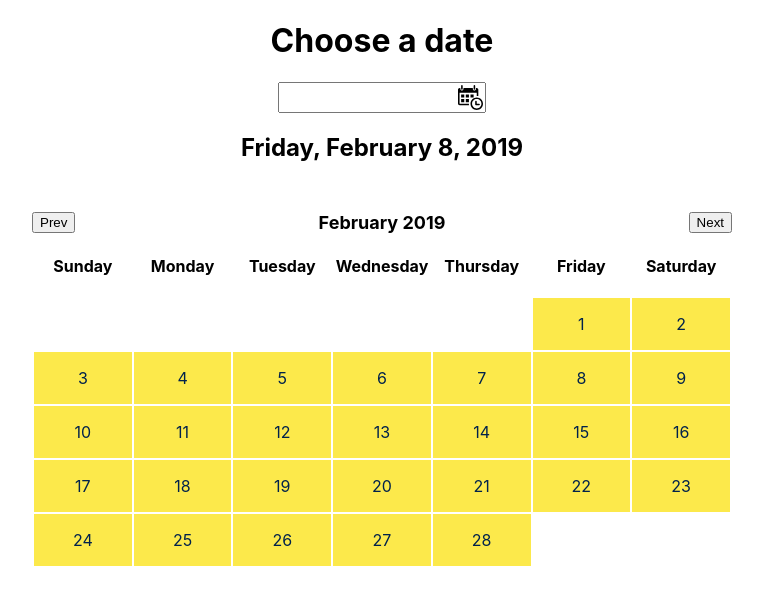
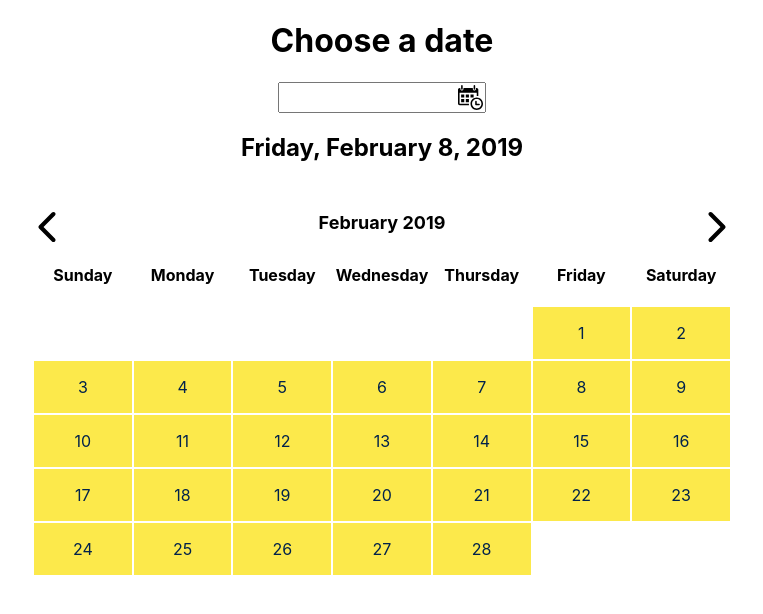
Before and after one commit to AlanaFarkas/date-picker, a React (Create React App) app: page / in a window 1280 px wide. Both pictures are taken after a click on the picture 728 px from the left and 97 px from the top of the page. Shown: the top 614 px of the page, without its empty margins (258-1021 px from the left). Built offline with nearby package versions, Linux system fonts and the light colour scheme.

Commit message:
feat: replace buttons with images for next and prev months

```diff
--- a/src/CalendarContainer.js
+++ b/src/CalendarContainer.js
@@ -2,6 +2,8 @@ import React, { Component } from 'react';
 import styled from 'styled-components';
 import { ALL_DAYS, ALL_MONTHS } from './constants';
 import { whatDateDoesTheMonthStartOn, createWeeks, createDateObjectFromSelectedDate } from './utils';
+import PrevArrow from './assets/l_arrow.svg'
+import NextArrow from './assets/r_arrow.svg'
 
 export default class CalendarContainer extends Component {
 
@@ -113,9 +115,9 @@ export default class CalendarContainer extends Component {
                 <Calendar>
                     <CalendarTable>
                         <CalendarCaption>
-                            <PrevButton onClick={this.handlePrev}>Prev</PrevButton>
+                            <PrevArrowImage onClick={this.handlePrev} src={PrevArrow} />
                             <CalendarMonthYear>{displayedMonth} {year}</CalendarMonthYear>
-                            <NextButton onClick={this.handleNext}>Next</NextButton>
+                            <NextArrowImage onClick={this.handleNext} src={NextArrow} />
                         </CalendarCaption>
                         <tbody>
                             <Weekdays>{this.renderDaysOfTheWeek()}</Weekdays>
@@ -143,11 +145,12 @@ const CalendarTable = styled.table`
     table-layout: fixed;
 `;
 
-const PrevButton = styled.button`
+const PrevArrowImage = styled.img`
     float: left;
+    width: 30px;
 `;
 
-const NextButton = styled.button`
+const NextArrowImage = styled(PrevArrowImage)`
     float: right
 `;
 
```
Also changed, not shown: src/assets/l_arrow.svg (added), src/assets/r_arrow.svg (added).
